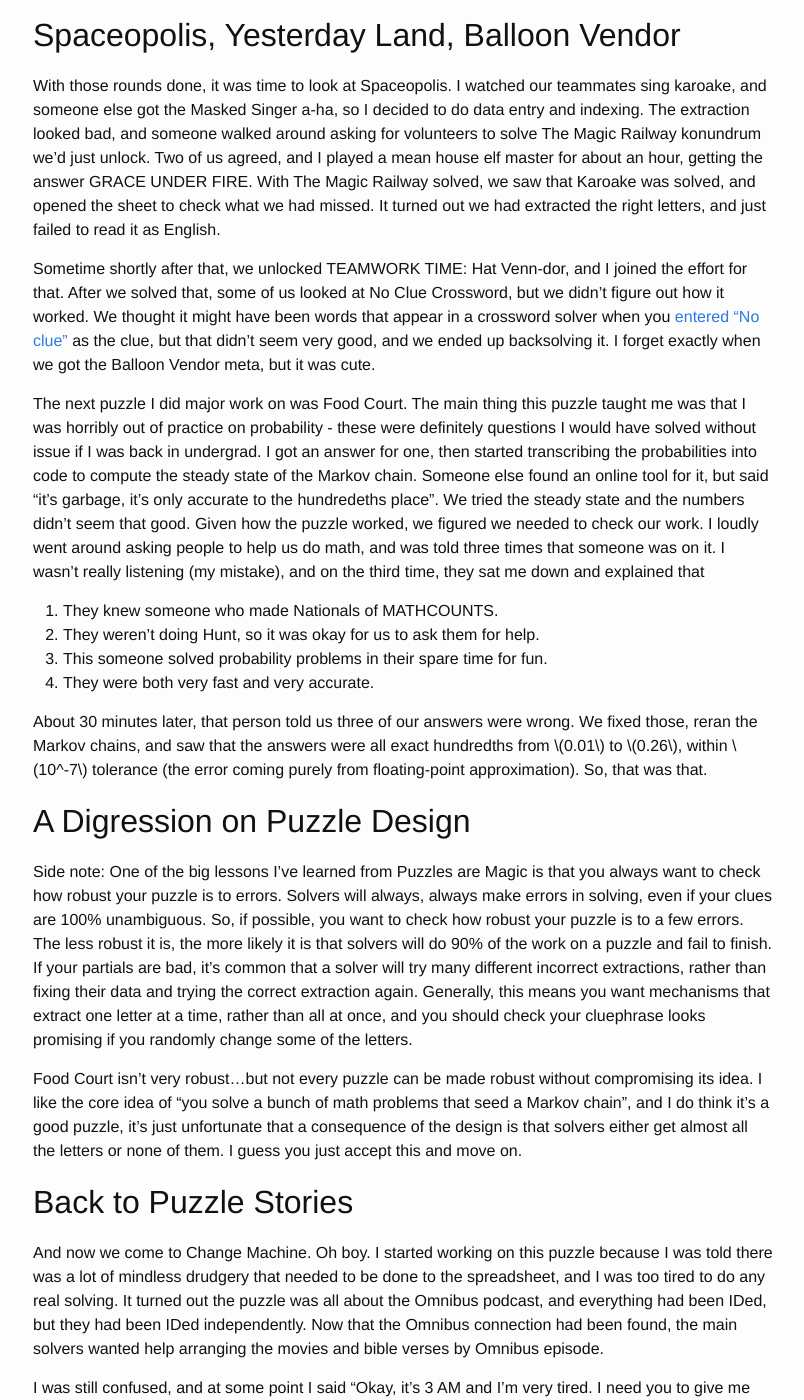
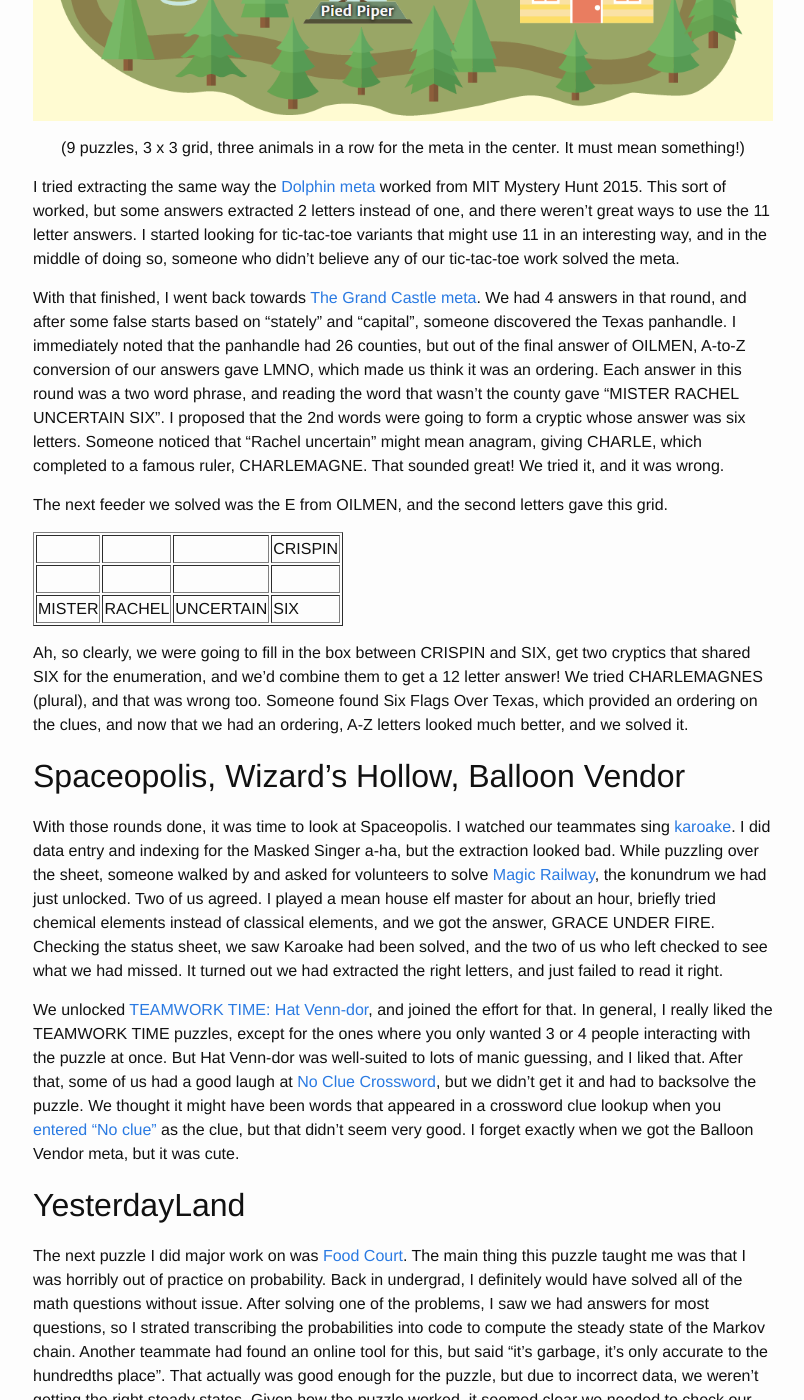
Before and after one commit to alexirpan/alexirpan.github.io, a Jekyll site: the page built from _posts/2020-02-17-mh-2020-part2.markdown, in a window 1280 px wide and 1400 px high, scrolled down 6765 px. Shown: the whole window, without its empty margins (237-1041 px from the left). Built offline with Jekyll 4.4.1, drawn with Linux system fonts in a browser that asks for light colours; nearby versions of some CDN libraries; some of the changed text lies outside the part shown.

Commit message:
Going through, adding more links to this post while revising through

```diff
--- a/_posts/2020-02-17-mh-2020-part2.markdown
+++ b/_posts/2020-02-17-mh-2020-part2.markdown
@@ -175,193 +175,245 @@
 ## Grand Castle and Storybook Forest
 
 I looked around a few puzzles at the beginning, but the one I started first
-was Goldilocks. I filled in a few clues, someone else figured out the
-mechanic, then I failed to get any more clues and spent my time setting
-up indexing in the spreadsheet instead.
+was [Goldilocks](https://pennypark.fun/puzzle/goldilocks/). I filled in a few
+clues, then moved to setting up indexing when I failed to get any more clues.
 
-The next one I worked on was The Trebuchet, and here it was a similar story.
+The next one I worked on was [The Trebuchet](https://pennypark.fun/puzzle/trebuchet/),
+and here it was a similar story.
 By the time I got to the puzzle, they had Boggled a few words (the voice
 actors from Bolt), and after we realized the ammunition were all puns,
-the rest of the walls fell pretty fast. I IDed a few of the shows for
-BLOCK OF TNT (wtf SHAQ LIFE is a show??), then started moving letters to
-the final wall as we got them. We expected them to slot in automatically,
-instead of acting like a drop quote, but I noted we were a few swaps away
-from (PHRASE) and someone else finished it from there.
+the rest of the walls fell pretty fast. I IDed a few more words
+(wtf SHAQ LIFE is a show??), then constructed the final wall. We expected
+the blocks to fall into place automatically, instead of acting like a dropquote.
+I noted we were a few swaps from GEORGE BAILEY, and someone solved it from
+FOE OF GEORGE BAILEY.
 
-With that puzzle done, I jumped back to Storybook Forest. I briefly looked
-at Hackin' the Beanstalk, typing some junk, and noting they looked like
-famous algorithms. I opened the sheet for it and saw that every algorithm had
-already been IDed. Honestly given the number of CS majors we have I didn't
-expect anything else. They tried to figure out indexing for a bit, then
-someone threw the authors into nutrimatic and saw [SOURCE FILES](https://nutrimatic.org/?q=%5Bdijkstra%5D%5Bpollard%5D%5Bchudnovsky%5D%5Btarjan%5D%5Beuclid%5D%5Bkadane%5D%5Bfloyd%5D%5Bviterbi%5D%5Bluhn%5D%5Bbresenham%5D%5Bgaleshapley%5D&go=Go) was the first option, and it was right.
+With that puzzle done, I jumped back to Storybook Forest. I got excited by
+[Hacking' the Beanstalk](https://pennypark.fun/puzzle/hackin_the_beanstalk/),
+immediately recognizing the tortoise-and-hare algorithm when typing random letters.
+I opened the sheet for it...and every single algorithm had already been IDed.
+Our team has too many CS majors. We had the ordering, and were a bit stuck on
+extraction, until someone threw a regex at it and saw [SOURCE FILES](https://nutrimatic.org/?q=%5Bdijkstra%5D%5Bpollard%5D%5Bchudnovsky%5D%5Btarjan%5D%5Beuclid%5D%5Bkadane%5D%5Bfloyd%5D%5Bviterbi%5D%5Bluhn%5D%5Bbresenham%5D%5Bgaleshapley%5D&go=Go) was the first option. It was right.
 
-With that down, I started looking at Toddler Tilt, which no one had touched yet.
-I did a bit of work on it, but had trouble getting the toddlers to fall in the
-right order. A few people joined me, I noticed they were figuring it out much
+I looked at [Toddler Tilt](https://pennypark.fun/puzzle/toddler_tilt/), which
+no one had touched yet. However, I had trouble getting the toddlers to tilt
+in the right order. I noticed the people who joined me were getting it much
 faster than I was, and I decided my time would be better spent on the meta.
 
-Looking through the Storybook Forest meta, I saw there were some tic-tac-toe
-theories. We had a lot of 9 letter answers, and the puzzles were arranged in
-a 3 x 3 grid. I decided to try extracting the same way as the Dolphin meta
-from 20,000 Puzzles Under the Sea, which actually sort of worked, but there
-were some weird answers that extracted 2 letters, and there weren't great
-ways to use the 11 letter answers. I started looking up tic-tac-toe variants
-that might have 11 spots to play, and in the middle of doing so the meta was
-solved by someone who didn't believe in any of our tic-tac-toe work.
+For the [Storybook Forest meta](https://pennypark.fun/puzzle/storybook_pals/),
+we had some tic-tac-toe theories.
+We had a lot of 9 letter answers, and the puzzle art was arranged in a 3 x 3
+grid.
 
-With that finished, I went back towards The Grand Castle meta.
+![Storybook Forest art](/public/mh20-part2/storybook.png)
+{: centered }
+
+(9 puzzles, 3 x 3 grid, three animals in a row for the meta in the center. It must mean something!)
+{: .centered }
+
+I tried extracting the same way the [Dolphin meta](http://web.mit.edu/puzzle/www/2015/puzzle/pod_of_dolphins_meta/solution/) worked from MIT Mystery Hunt 2015. This sort of worked, but
+some answers extracted 2 letters instead of one, and there weren't great ways to
+use the 11 letter answers. I started looking for tic-tac-toe variants that might
+use 11 in an interesting way, and in the middle of doing so, someone who didn't
+believe any of our tic-tac-toe work solved the meta.
+
+With that finished, I went back towards [The Grand Castle meta](https://pennypark.fun/puzzle/castle/).
 We had 4 answers in that round, and after some false starts based on
 "stately" and "capital", someone discovered the Texas panhandle. I immediately
 noted that the panhandle had 26 counties, but out of the final answer of OILMEN,
-we had letters LMNO, and that made us think we had an ordering instead.
-Writing out the second word of each answer in the panhandle grid gave this.
+A-to-Z conversion of our answers gave LMNO, which made us think it was an
+ordering. Each answer in this round was a two word phrase, and reading the
+word that wasn't the county gave "MISTER RACHEL UNCERTAIN SIX". I proposed that
+the 2nd words were going to form a cryptic whose answer was six letters.
+Someone noticed that "Rachel uncertain" might mean anagram, giving CHARLE,
+which completed to a famous ruler, CHARLEMAGNE. That sounded great! We tried
+it, and it was wrong.
 
-IMAGE
+The next feeder we solved was the E from OILMEN, and the second letters gave
+this grid.
 
-On seeing this, I proposed that the 2nd words were going to form a cryptic
-ending in enumeration SIX. Someone else argued the cryptic would involve
-anagramming RACHEL and a possible continuation would be CHARLEMAGNE or
-CHARLES, so we called it in, and it was wrong.
-We tried a few more variants, but none of those worked either.
+<p class="centered">
+<table border="1">
+    <tr>
+    <td>&nbsp;</td>
+    <td>&nbsp;</td>
+    <td>&nbsp;</td>
+    <td>CRISPIN</td>
+    </tr>
+    <tr>
+    <td>&nbsp;</td>
+    <td>&nbsp;</td>
+    <td>&nbsp;</td>
+    <td>&nbsp;</td>
+    </tr>
+    <tr>
+    <td>MISTER</td>
+    <td>RACHEL</td>
+    <td>UNCERTAIN</td>
+    <td>SIX</td>
+    </tr>
+</table>
+</p>
 
-We looked at it a bit more, and a 5th feeder answer came in, slotting in
-here.
+Ah, so clearly, we were going to fill in the box between CRISPIN and SIX, get
+two cryptics that shared SIX for the enumeration, and we'd combine them to get
+a 12 letter answer! We tried CHARLEMAGNES (plural), and that was wrong too.
+Someone found Six Flags Over Texas, which provided an ordering on the clues,
+and now that we had an ordering, A-Z letters looked much better, and we solved
+it.
 
-IMAGE
-
-After seeing this, I proposed that we'd actually get *two* cryptics, that
-would both share enumeration SIX, and our answer should be a 12-letter
-answers. I tried CHARLEMAGNES, plural, and that was wrong. Then someone
-found Six Flags Over Texas, which provided an ordering on the clues, and
-now that we didn't just have letters LMNO, I was okay with trying the
-A-Z idea again, and we solved it.
-
-## Spaceopolis, Yesterday Land, Balloon Vendor
+## Spaceopolis, Wizard's Hollow, Balloon Vendor
 
 With those rounds done, it was time to look at Spaceopolis. I watched
-our teammates sing karoake, and someone else got the Masked Singer a-ha,
-so I decided to do data entry and indexing. The extraction looked bad,
-and someone walked around asking for volunteers to solve The Magic
-Railway konundrum we'd just unlock. Two of us agreed, and I played a mean
-house elf master for about an hour, getting the answer GRACE UNDER FIRE.
-With The Magic Railway solved, we saw that Karoake was solved, and opened
-the sheet to check what we had missed. It turned out we had extracted the
-right letters, and just failed to read it as English.
+our teammates sing [karoake](https://pennypark.fun/puzzle/space_karaoke/).
+I did data entry and indexing for the Masked Singer a-ha, but the extraction
+looked bad. While puzzling over the sheet, someone walked by and asked for
+volunteers to solve [Magic Railway](https://pennypark.fun/puzzle/magic_railway/),
+the konundrum we had just unlocked.
+Two of us agreed. I played a mean
+house elf master for about an hour, briefly tried chemical elements instead
+of classical elements, and we got the answer, GRACE UNDER FIRE.
+Checking the status sheet, we saw Karoake had been solved, and the two of
+us who left checked to see what we had missed.
+It turned out we had extracted the right letters, and just failed to read
+it right.
 
-Sometime shortly after that, we unlocked TEAMWORK TIME: Hat Venn-dor, and
-I joined the effort for that. After we solved that, some of us looked at
-No Clue Crossword, but we didn't figure out how it worked. We thought it
-might have been words that appear in a crossword solver when you
+We unlocked [TEAMWORK TIME: Hat Venn-dor](https://pennypark.fun/puzzle/hat_venn_dor/),
+and joined the effort for that. In general, I really liked the TEAMWORK
+TIME puzzles, except for the ones where you only wanted 3 or 4 people interacting
+with the puzzle at once. But Hat Venn-dor was well-suited to lots of manic
+guessing, and I liked that. After that, some of us had a good laugh at
+[No Clue Crossword](https://pennypark.fun/puzzle/no_clue_crossword/),
+but we didn't get it and had to backsolve the puzzle.
+We thought it might have been words that appeared in a crossword clue lookup
+when you
 [entered "No clue"](https://www.wordplays.com/crossword-solver/no-clue)
-as the clue, but that didn't seem very good, and we ended up backsolving
-it. I forget exactly when we got the Balloon Vendor meta, but it was cute.
+as the clue, but that didn't seem very good.
+I forget exactly when we got the Balloon Vendor meta, but it was cute.
 
-The next puzzle I did major work on was Food Court. The main
+## YesterdayLand
+
+The next puzzle I did major work on was [Food Court](https://pennypark.fun/puzzle/food_court/). The main
 thing this puzzle taught me was that I was horribly out of practice on
-probability - these were definitely questions I would have solved without
-issue if I was back in undergrad. I got an answer for one, then started
-transcribing the probabilities into code to compute the steady state of the
-Markov chain. Someone else found an online tool for it, but said "it's garbage,
-it's only accurate to the hundredeths place". We tried the steady state
-and the numbers didn't seem that good. Given how the puzzle worked, we
-figured we needed to check our work. I loudly went around asking people
-to help us do math, and was told three times that someone was on it. I
+probability. Back in undergrad, I definitely would have solved all of the
+math questions without issue. After solving one of the problems, I saw we had
+answers for most questions, so I strated transcribing the probabilities into
+code to compute the steady state of the Markov chain. Another teammate had
+found an online tool for this, but said "it's garbage, it's only accurate
+to the hundredths place". That actually was good enough for the puzzle,
+but due to incorrect data, we weren't getting the right steady states.
+Given how the puzzle worked, it seemed clear we needed to check our work.
+I loudly went around asking people to help us do math, and was told three
+times that someone was on it.
 wasn't really listening (my mistake), and on the third time, they sat me
 down and explained that
 
 1. They knew someone who made Nationals of MATHCOUNTS.
-2. They weren't doing Hunt, so it was okay for us to ask them for help.
-3. This someone solved probability problems in their spare time for fun.
-4. They were both very fast and very accurate.
+2. They weren't doing Hunt, so it was okay to ask them for help.
+3. They solved probability problems in their spare time for fun.
+4. They were very fast and very accurate.
 
-About 30 minutes later, that person told us three of our answers were wrong.
-We fixed those, reran the Markov chains, and saw that the answers
-were all exact hundredths from $$0.01$$ to $$0.26$$, within $$10^-7$$ tolerance
-(the error
-coming purely from floating-point approximation). So, that was that.
+About 30 minutes later, they got back to us, saying "three of your answers are
+wrong, they should be this."
+We fixed them, reran the Markov chains, and saw the steady states
+were all exact hundredths from $$0.01$$ to $$0.26$$, with small errors purely
+coming from floating-point approximation. So, that was that.
 
 
-A Digression on Puzzle Design
+A Digression on All-or-Nothing Extraction Mechanisms
 ---------------------------------------------------------------------------
 
-Side note: One of the big lessons I've learned from Puzzles are Magic is
-that you always want to check how robust your puzzle is to errors. Solvers
+One big lesson I learned from making Puzzles are Magic was that you always
+want to check how robust your puzzle design is to errors.
+Solvers
 will always, always make errors in solving, even if your clues are 100%
-unambiguous. So, if possible, you want to check how robust your puzzle is
-to a few errors. The less robust it is, the more likely it is that solvers will
-do 90% of the work on a puzzle and fail to finish. If your partials are bad,
-it's common that a solver
-will try many different incorrect extractions, rather than fixing their data
-and trying the correct extraction again. Generally, this means you want
-mechanisms that extract one letter at a time, rather than all at once, and
-you should check your cluephrase looks promising if you randomly change some
-of the letters.
+unambiguous. So, if possible, you want to make your puzzle robust to a few
+errors. For example, crosswords check each letter twice (once with the Across
+clue, and once with the Down clue.)
 
-Food Court isn't very robust...but not every puzzle can be made robust without
-compromising its idea.
-I like the core idea of "you solve a bunch of math problems that seed a Markov chain",
-and I do think it's a good puzzle, it's just unfortunate that a consequence
-of the design is that solvers either get almost all the letters or none of them.
-I guess you just accept this and move on.
+The less robust your puzzle is, the more likely it is that solvers will do
+90% of the work for a puzzle without finishing, and that feels bad. Things
+that make a puzzle less robust are partial cluephrases using uncommon letters,
+and all-or-nothing extraction mechanisms, where a single error cascades into
+getting complete junk, even with the correct extraction mechanism.
+
+Food Court had one of these all-or-nothing extraction mechanisms, becauses
+changes to any transition probability *must* influence state probabilities
+everywhere else. Otherwise, [Markov chain theory](https://en.wikipedia.org/wiki/Markov_chain#Steady-state_analysis_and_limiting_distributions) says it *literally* can't have a unique steady state.
+I don't like mechanisms like this in a vacuum,
+but not every puzzle can be made robust without compromising
+its idea.
+The core idea of "you solve
+a bunch of math problems that seed a Markov chain" is compelling. So, in short,
+I liked this puzzle, and I think you just have to accept the all-or-nothing
+extraction is a consequence of the design and move on.
 
 
-Back to Puzzle Stories
+Back to YesterdayLand
 --------------------------------------------------------------------------
 
-And now we come to Change Machine. Oh boy. I started working on this puzzle
-because I was told there was a lot of mindless drudgery that needed to be done
-to the spreadsheet, and I was too tired to do any real solving. It turned out the puzzle was all
-about the Omnibus podcast, and everything had been IDed, but they had been
-IDed independently. Now that the Omnibus connection had been found, the main
-solvers wanted help arranging the movies and bible verses by Omnibus episode.
+Now we come to [Change Machine](https://pennypark.fun/puzzle/change_machine/).
+Oh boy.
+
+I moved to this puzzle because
+I was told there was a lot of mindless drudgery that needed to be done
+to the spreadsheet, and I was too tired to do any real solving. The puzzle
+was all about the [Omnibus](https://www.omnibusproject.com/) podcast, and
+everything was IDed, but they had been IDed independently. Now that the Omnibus
+connection had been found, they wanted help merging all the data by Omnibus
+episode.
 
 I was still confused, and at some point I said "Okay,
 it's 3 AM and I'm very tired. I need you to give me idiot-proof instructions
 for what you want me to do." Which they did, so props. After everything was
-ordered, I suggested indexing the KJ number into the Bible verse (since KJ
-was likely short for King James). Reading in episode order gave out
+ordered, I suggested indexing the KJ number into the Bible verse (treating
+KJ as short for King James, instead of Ken Jennings).
+Reading in episode order gave
 AD AMUSEMENT COMPANY IS KEY.
 
-We were confused. During this process, one person had been looking through
+We were confused. During this process, one person had been reading
 the Ken Jennings subreddit, and discovered a Reddit post where someone
-asked what the hell was up with the RIDE ENHANCERS COLLECTIVE? (Find the post)
+asked what the hell was up with the [RIDE ENHANCERS COLLECTIVE](https://www.reddit.com/r/Futurelings/comments/eq3g0v/ride_enhancers_collective/)?
 
-At this, we had a mental breakdown. Was this seeded information from Left Out?
-Was the AD COMPANY Reddit? WAS THIS ACTUALLY HOW WE WERE SUPPOSED TO SOLVE THE
-PUZZLE? I started looking up the post history of the Redditor, to see if they
-posted on other puzzle subreddits, but all I found were posts on r/teenagers
-and other subreddits dating back 10 months ago. Meanwhile, we were applying
-some left-over offset numbers to RIDE ENHHANCERS COLLECTIVE, which gave the
-answer.
-
-The mental breakdown continued, and after a bunch more of "WHAT DID WE JUST
-DO AND WHY DID IT WORK", we figured out that RIDE ENHANCERS COLLECTIVE was
-part of the Omnibus episode that came out the weekend of Mystery Hunt. We
-concluded that we had probably skipped a bunch of steps.
+We had a mini mental breakdown. Was this seeded information from Left Out?
+Did AD COMPANY mean Reddit? Was this actually how we were supposed to solve
+the puzzle?
+I dug into the post history of the [Redditor](https://www.reddit.com/user/mr_chan/), to see if they
+posted on other puzzle subreddits, but all I found were posts on r/ottawa
+and r/Curling, dating back several months.
+Applying the left-over offset numbers to RIDE ENHHANCERS COLLECTIVE was giving
+good letters, and that gave the final answer. At which point we had a much
+*bigger* mental breakdown. After a bunch of
+"WHAT DID WE JUST DO AND WHY DID IT WORK", we figured out that RIDE ENHANCERS COLLECTIVE was
+mentioned in an ad from the Omnibus
+episode that came out the weekend of Mystery Hunt, and we must have skipped
+a bunch of steps.
 Reading the
-solution, it turns out we skipped every cluephrase except the last one,
-so thank you, Omnibus fans. Your confusion about the RIDE ENHANCERS COLLECTIVE
-was not in vain.
+solution, there were three cluephrases, and we only got the last one.
+So thank you, Omnibus fans. Your confusion about the RIDE ENHANCERS COLLECTIVE
+was not in vain, and your Reddit post provided just enough search engine
+signal for us to shortcut the puzzle.
 
 ## Big Top Carnival
 
-With that done, I decided to start looking at Big Top Carnival puzzles. I didn't
-contribute much to any of them, until someone said, "Hey, so all our answers are
-Kentucky Derby horses". We piled onto the meta and had \*T\*R\*D\*R\*, which
-we guessed was "something RIDER". Noticing that horse names had decently unique
-enumerations, we asked if anyone was working on a puzzle with given answer lengths.
-The group working on Weakest Carouselink said they had (4 4). (They had all
-the chains, but were missing extraction.) One person found PINK STAR as a horse
-option, and someone else proposed PINK SLIP. The people working on Weakest
-Carouselink said "that seems bad", and I pointed out it was thematic to
+With that done, I looked at the new [Big Top Carnival](https://pennypark.fun/land/bigtop/) puzzles. I didn't
+do much, until someone said, "Hey, so all our answers are
+Kentucky Derby horses". We piled onto the meta and got to \*I\*R\*D\*R\*, which
+we guessed was "something RIDER". Noticing that horse names had mostly unique
+enumerations, we asked if anyone was working on a puzzle in Big Top
+with known answer length.
+The group working on [Weakest Carouselink](https://pennypark.fun/puzzle/weakest_carouselink/) said they had (4 4).
+Finding PINK STAR as a horse option, someone proposed PINK SLIP.
+The Weakest
+Carouselink solvers said "that seems bad", and I pointed out it was thematic to
 Weakest Link (you get fired), so we called it in and it was right. That gave
-us \*S\*T\*R\*D\*R\*, and within 30 seconds we went from that to
+us \*S\*I\*R\*D\*R\*, and within 30 seconds we went from that to
 "STIRRUP?" to "STIRRUP DRAMA!" to "AHHHHHH WE SOLVED A META WITH 5 OUT OF 12 ANSWERS".
 
-The true backsolve masters were all asleep at this time, but we had 7 puzzles
-to backsolve, of course those of us awake were going to try. We got 3 of them in the next hour,
-got stuck on the rest, and left it to others to finish up as we went back
-to the YesterdayLand meta.
+The really good backsolvers were all asleep, but we had 7 puzzles to backsolve,
+of course those of us awake were going to try. We got 3 in the next hour,
+got stuck on the rest, and left the backsolves for others to finish up as we
+went back to the YesterdayLand meta.
 
 ## YesterdayLand Meta
 
```
Also changed, not shown: public/mh20-part2/storybook.png (added).
